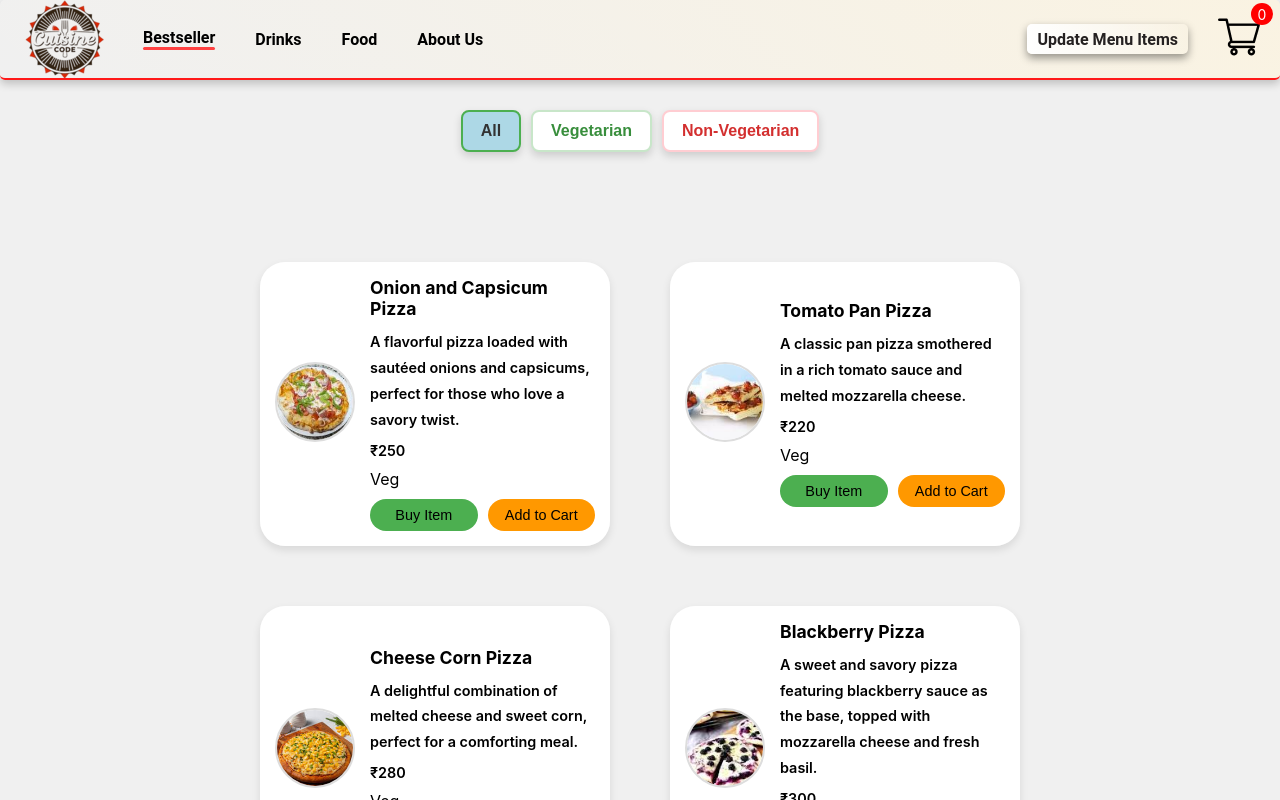
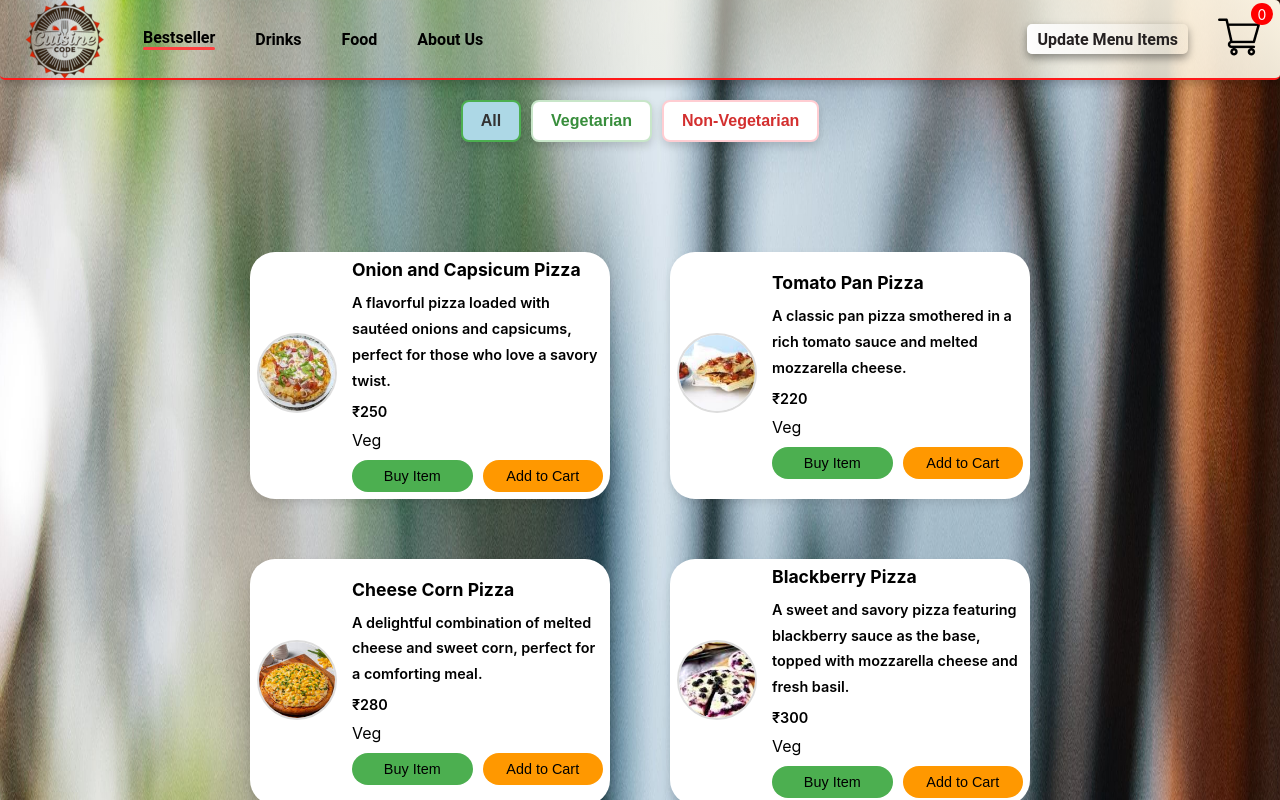
Before and after one commit to Code-Cusine/Food-ordering-and-MS, a React (Create React App) app: page /foods in a window 1280 px wide. Shown: the top 800 px of the page. Built offline with nearby package versions, Linux system fonts and the light colour scheme.

Commit message:
UI Changes

```diff
--- a/src/components/Filters/FoodFilters.css
+++ b/src/components/Filters/FoodFilters.css
@@ -3,7 +3,7 @@
     justify-content: center;
     margin-bottom: 20px;
     gap: 10px;
-    margin-top: 60px;
+    margin-top: 100px;
 }
 
 .filter-btn {
--- a/src/components/Items/combined-item-styles.css
+++ b/src/components/Items/combined-item-styles.css
@@ -13,13 +13,8 @@
 
   .background-food {
     background-image: url('../assets/food.jpg'); /* Replace with the path to your image */
-    background-size: cover;
     background-position: center;
     background-repeat: no-repeat;
-    min-height: 100vh;
-    width: 100%;
-    padding: 20px;
-    box-sizing: border-box;
   }
 
   .background-aboutus {
@@ -60,8 +55,8 @@
     background: linear-gradient(85deg,#ffffff,#ffffff );
     border-radius: 25px;
     box-shadow: 0 4px 8px rgba(0, 0, 0, 0.1);
-    width: 350px;
-    padding: 15px;
+    width: 360px;
+    padding: 7px;
     margin: 20px;
     text-align: left;
     display: flex;
--- a/src/components/Navbar/Navbar.css
+++ b/src/components/Navbar/Navbar.css
@@ -40,9 +40,9 @@
     }
 
     .nav-menu li:hover {
-        background: rgba(255, 255, 255, 0.2);
+        background: rgba(255, 255, 255, 0.1);
   border-radius: 10px;
-        transform: scale(1.1);
+        transform: scale(1.5);
       }
 
     .nav-logo p {
--- a/src/components/PageWrapper/PageWrapper.css
+++ b/src/components/PageWrapper/PageWrapper.css
@@ -19,3 +19,12 @@
     background-color: #ffffff; /* Default background color */
     min-height: 100vh;
   }
+
+  .background-foods  {
+    background-image: url('../assets/drinks.jpg'); /* Replace with actual path */
+    background-position: center;
+    background-repeat: no-repeat;
+    background-attachment:local;
+    background-size: 100% 100%;
+    margin-top: -50px;
+  }
```
